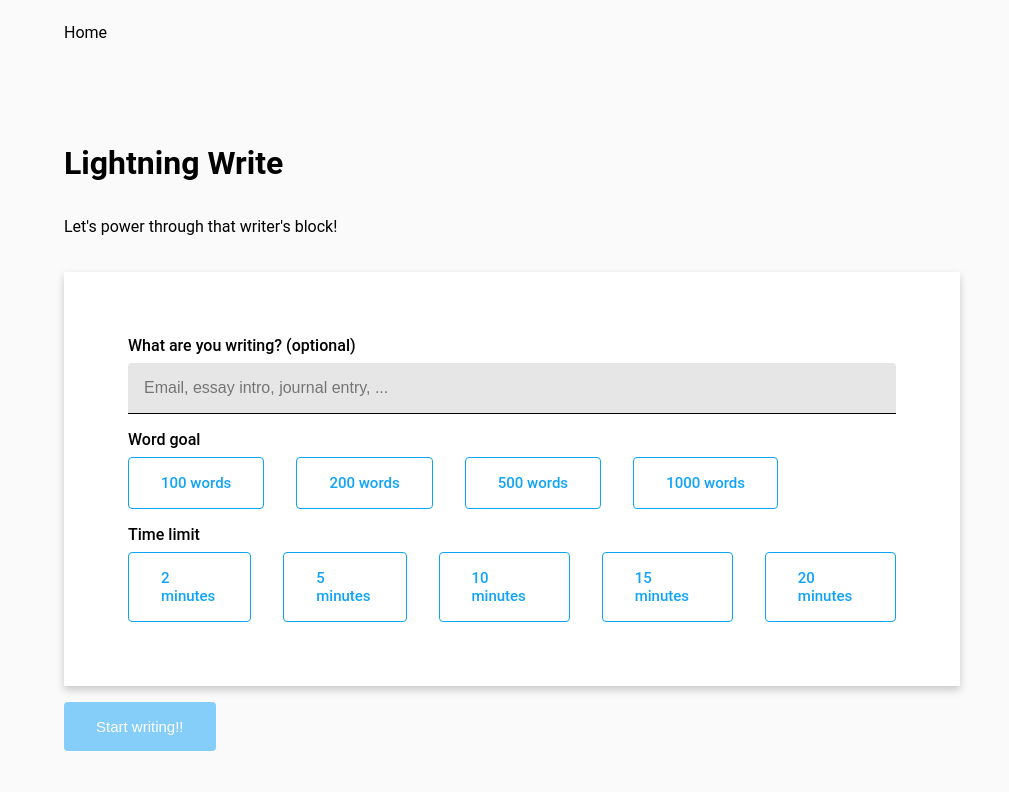
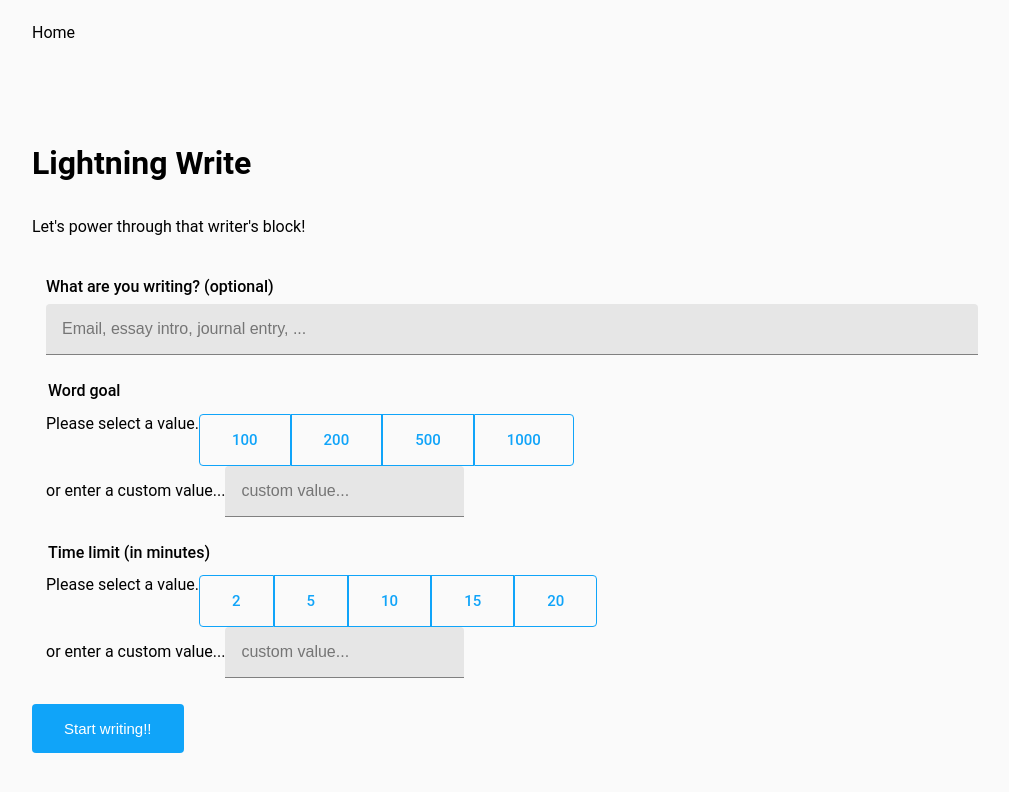
Before and after one commit to rxnaij/Lightning-Write-NEO, a React (Create React App) app: page /setup in a window 1280 px wide. Shown: the top 792 px of the page, without its empty margins (128-1137 px from the left). Built offline with nearby package versions, Linux system fonts and the light colour scheme.

Commit message:
update radio button group styles

```diff
--- a/package.json
+++ b/package.json
@@ -9,6 +9,7 @@
     "@testing-library/jest-dom": "^4.2.4",
     "@testing-library/react": "^9.3.2",
     "@testing-library/user-event": "^7.1.2",
+    "@types/react": "^16.9.48",
     "@types/react-router": "^5.1.8",
     "@types/react-router-dom": "^5.1.5",
     "classnames": "^2.2.6",
--- a/src/components/radio-button-group/RadioButtonGroup.js
+++ b/src/components/radio-button-group/RadioButtonGroup.js
@@ -1,36 +1,44 @@
 "use strict";
-/*
+/**
 * A group of radio checkboxes represented as buttons.
 * Will automatically handle event changes when a radio button is selected.
 *
 * Props: (* means required)
-* name*: string, name of group for HTML purposes.
+* @prop name*: string           name of group for HTML purposes.
 *      Precondition: must be HTML-valid (i.e. no whitespace)
-* unitName: string, name of unit of values to be displayed
-* label: string, text to appear on form label
-* values*: array, values to be supplied to input group
-* eventHandler: function, event handler to be run on radio selection.
+* @prop unitName: string        name of unit of values to be displayed
+* @prop label: string           text to appear on form label
+* @prop values*: array          values to be supplied to input group
+* @prop eventHandler            function, event handler to be run on radio selection.
 *       In the context of the parent component, this usually means
 *       updating a state value when a radio button is selected.
 */
 exports.__esModule = true;
 var React = require("react");
+var RadioButton_1 = require("./radio-button/RadioButton");
 require("./RadioButtonGroup.scss");
+/**
+ *
+ * @todo fully build out "custom" option in radio buttons
+ * @todo create radio button component
+ * @todo consider turning the div .input-container into a <fieldset>
+ *
+ */
 var RadioButtonGroup = function (_a) {
-    var name = _a.name, unitName = _a.unitName, label = _a.label, values = _a.values, handleChange = _a.handleChange;
+    var name = _a.name, label = _a.label, values = _a.values, handleChange = _a.handleChange;
     // @state active: the ID attribute of the currently active radio button
     var _b = React.useState(''), active = _b[0], setActive = _b[1];
     var formId = name + "-form";
-    return (React.createElement("div", { className: "input-container" },
-        React.createElement("label", { className: "input-label", htmlFor: formId, form: formId }, label),
-        React.createElement("form", { className: "linear-group", id: formId, name: formId }, values.map(function (val) {
+    return (React.createElement("fieldset", { className: "radio-button-group", id: formId, name: formId },
+        React.createElement("legend", { className: "input-label" }, label),
+        !active &&
+            React.createElement("div", null, "Please select a value."),
+        values.map(function (val) {
             var inputId = name + "-radio__" + val;
-            return (React.createElement("div", { key: inputId },
-                React.createElement("input", { type: "radio", className: "radio-button-input--neutralize", name: name, id: inputId, value: val, onChange: function (e) { return handleChange(e.target.value); } }),
-                React.createElement("label", { className: "button button--outline " + (active === inputId ? 'button--outline--activated' : ''), htmlFor: inputId, onClick: function () { return setActive(inputId); } /* When current radio button is selected, sets it as the active one */ },
-                    val,
-                    " ",
-                    unitName)));
-        }))));
+            return (React.createElement(RadioButton_1["default"], { key: inputId, name: name, id: inputId, value: val, handleChange: handleChange, isActive: active, setActive: function () { return setActive(inputId); } }));
+        }),
+        React.createElement("div", null,
+            React.createElement("label", { htmlFor: formId + '-custom-value-input' }, "or enter a custom value..."),
+            React.createElement("input", { id: formId + '-custom-value-input', type: "text", className: "text-input", placeholder: "custom value..." }))));
 };
 exports["default"] = RadioButtonGroup;
--- a/src/components/radio-button-group/RadioButtonGroup.scss
+++ b/src/components/radio-button-group/RadioButtonGroup.scss
@@ -1,3 +1,8 @@
+fieldset {
+  border: none;
+  padding: none;
+}
+
 /* Class for radio <input> elements represented as buttons.
  * Use case: Neutralizes styles for radio checkbox <input>
  *           since they're displayed as buttons with the accompanying <label>.
@@ -8,3 +13,44 @@
    }
 
   }
+
+  /* Contains a group of button or button-like elements.
+ * Use case:
+*/
+.button-group, .radio-button-group, .linear-group {
+  display: inline-flex;
+  flex-wrap: wrap;
+  flex-direction: row;
+
+  @media only screen and (max-width: 480px) {
+    &>*:not(:last-child) {
+      margin-bottom: 1rem;
+   }
+  }
+
+  *:not(:last-child) {
+    margin-right: 0rem;
+  }
+
+  &--vertical {
+    flex-direction: column;
+    &>*:not(:last-child) {
+       margin-bottom: 1rem;
+    }
+  }
+
+}
+
+.radio-button-group {
+  & .button {
+    border-radius: 0%;
+    &:first-of-type {
+      border-top-left-radius: 4px;
+      border-bottom-left-radius: 4px;
+    }
+    &:last-of-type {
+      border-top-right-radius: 4px;
+      border-bottom-right-radius: 4px;
+    }
+  }
+}
--- /dev/null
+++ b/src/components/radio-button-group/radio-button/RadioButton.js
@@ -0,0 +1,10 @@
+"use strict";
+exports.__esModule = true;
+var React = require("react");
+var RadioButton = function (_a) {
+    var name = _a.name, id = _a.id, value = _a.value, handleChange = _a.handleChange, isActive = _a.isActive, setActive = _a.setActive;
+    return (React.createElement(React.Fragment, null,
+        React.createElement("input", { type: "radio", className: "radio-button-input--neutralize", name: name, id: id, value: value, onChange: function (e) { return handleChange(e.currentTarget.value); }, required: true }),
+        React.createElement("label", { className: "button button--outline " + (isActive === id ? 'button--outline--activated' : ''), htmlFor: id, onClick: function () { return setActive(id); } /* When current radio button is selected, sets it as the active one */ }, value)));
+};
+exports["default"] = RadioButton;
--- /dev/null
+++ b/src/components/radio-button-group/radio-button/RadioButton.tsx
@@ -0,0 +1,35 @@
+import * as React from 'react'
+
+interface RadioButtonProps {
+    name: string,
+    id: string,
+    value: number,
+    handleChange: (value: string) => void, // function that controls value in parent element.
+    isActive: string,
+    setActive: (id: string) => void
+}
+
+const RadioButton: React.FC<RadioButtonProps> = ({ name, id, value, handleChange, isActive, setActive }: RadioButtonProps) => {
+    return(
+        <>
+            <input type="radio"
+                className="radio-button-input--neutralize"
+                name={name}
+                id={id}
+                value={value}
+                onChange={(e: React.FormEvent<HTMLInputElement>) => handleChange(e.currentTarget.value) }
+                required
+            />
+            <label
+                className={`button button--outline ${isActive === id ? 'button--outline--activated' : ''}`}
+                htmlFor={id}
+                onClick={() => setActive(id) /* When current radio button is selected, sets it as the active one */}
+            >
+                {value}
+            </label>
+
+        </>
+    )
+}
+
+export default RadioButton
--- a/src/global.scss
+++ b/src/global.scss
@@ -3,6 +3,7 @@
  *
  * Table of contents:
  *
+ * Utilities
  * Typography
  * Page layout
  * Links and buttons
@@ -18,6 +19,62 @@ html, * {
   box-sizing: border-box;
 }
 
+/* ----- Utilities -----*/
+/* Display tools */
+
+/* Set element display attribute */
+.display-block {
+  display: block;
+}
+
+.display-inline-block {
+  display: inline-block;
+}
+
+.display-flex {
+  display: flex;
+}
+
+
+/* Alignment tools */
+
+/* Set flex-direction to column
+ * Use case: page sections that move vertically
+ */
+
+.flex-column {
+   flex-direction: column;
+}
+
+.flex-row {
+  flex-direction: row;
+}
+
+/* Align self at end
+ * Use case: self-alignment (in a flexbox container, usually a page section)
+ */
+.align-end {
+  align-self: flex-end;
+}
+
+.align-center {
+  align-self: center;
+}
+
+.align-stretch {
+  align-self: stretch;
+}
+
+/* Decorative seperator */
+.section-divider {
+  border-top: 1px solid gray;
+  padding-bottom: 2rem;
+}
+
+/* Max-width */
+.mw-100 {
+  min-width: 100%;
+}
 
 
 /* ----- Typography ----- */
@@ -52,8 +109,13 @@ p {
 /* ----- Page layout ----- */
 
 .App {
-  max-width: 70vw;
+  max-width: 960px;
   margin: 0 auto;
+
+  @media only screen and (max-width: 480px) {
+    margin: 0 1rem;
+  }
+
   display: flex;
   flex-direction: column;
 }
@@ -121,57 +183,6 @@ p {
   }
 }
 
-/* Display tools */
-
-/* Set element display attribute */
-.display-block {
-  display: block;
-}
-
-.display-inline-block {
-  display: inline-block;
-}
-
-.display-flex {
-  display: flex;
-}
-
-
-/* Alignment tools */
-
-/* Set flex-direction to column
- * Use case: page sections that move vertically
- */
-
-.flex-column {
-   flex-direction: column;
-}
-
-.flex-row {
-  flex-direction: row;
-}
-
-/* Align self at end
- * Use case: self-alignment (in a flexbox container, usually a page section)
- */
-.align-end {
-  align-self: flex-end;
-}
-
-.align-center {
-  align-self: center;
-}
-
-.align-stretch {
-  align-self: stretch;
-}
-
-/* Decorative seperator */
-.section-divider {
-  border-top: 1px solid gray;
-  padding-bottom: 2rem;
-}
-
 
 
 /* ----- Links and buttons ----- */
@@ -193,29 +204,7 @@ a {
   // to group labels and input elements
 }
 
-/* Contains a group of button or button-like elements.
- * Use case:
-*/
-.button-group, .radio-button-group, .linear-group {
-  display: flex;
-  flex-direction: row;
 
-  @media only screen and (max-width: 480px) {
-    flex-direction: column;
-  }
-
-  *:not(:last-child) {
-    margin-right: 2rem;
-  }
-
-  &--vertical {
-    flex-direction: column;
-    *:not(:last-child) {
-       margin-bottom: 1rem;
-    }
-  }
-
-}
 
 
 
@@ -254,12 +243,12 @@ a {
 
   // Internal block spacing
   padding: 1rem;
-  min-width: 100%;
+  // min-width: 100%;
 
   // Block decoration
   background-color: hsla(0, 0%, 90%, 1);
   border: none;
-  border-bottom: 1px solid black;
+  border-bottom: 1px solid gray;
   border-radius: 4px;
   border-bottom-left-radius: 0;
   border-bottom-right-radius: 0;
@@ -267,8 +256,15 @@ a {
   // Typography
   font-size: 1rem;
 
+  transition: background-color 0.2s ease-out;
+
   &:hover, &:active {
     background-color: hsla(0, 0%, 85%, 1);
+  }
+
+  &:focus {
+    border-bottom: 2px solid blue;
+    outline: none;
   }
 }
 
--- a/src/screens/Setup.js
+++ b/src/screens/Setup.js
@@ -1,18 +1,24 @@
 // Import React packages
-import React from 'react'
+import React, { useEffect } from 'react'
 import { Link } from 'react-router-dom'
 
 // Import styles
 import './Setup.scss'
 
 // import custom components and functions
-import { calculateTimeRemaining } from '../functions/calculateTimeRemaining'
 import RadioButtonGroup from '../components/radio-button-group/RadioButtonGroup'
 import Button from '../components/button/button'
 // import NavButton from '../components/NavButton/NavButton'
 
 
 const Setup = props => {
+
+    const { timeLimit, setTimeElapsed, setTitle } = props
+
+    // Resets the timeElapsed countdown to 0 when the timeLimit is set
+    useEffect(() => {
+        setTimeElapsed(0)
+    }, [timeLimit, setTimeElapsed])
 
     return(
         <div className="App Setup">
@@ -25,14 +31,21 @@ const Setup = props => {
                 <h1>Lightning Write</h1>
                 <p>Let's power through that writer's block!</p>
             </div>
-            <div className="page-section card">
-                <div className="input-container align-stretch">
+            <form className="page-section" onSubmit={e => e.preventDefault()}>
+                <fieldset className="input-container align-stretch">
                     <label className="input-label" htmlFor="title-entry">What are you writing? (optional)</label>
-                    <input type="text" className="text-input" name="title" id="title-entry" placeholder="Email, essay intro, journal entry, ..." value={props.title} onChange={e => { props.setTitle(e.target.value) }} />
-                </div>
+                    <input
+                        type="text"
+                        className="text-input mw-100"
+                        name="title"
+                        id="title-entry"
+                        placeholder="Email, essay intro, journal entry, ..."
+                        value={props.title}
+                        onChange={e => setTitle(e.target.value)}
+                    />
+                </fieldset>
                 <RadioButtonGroup
                     name="word-limit"
-                    unitName="words"
                     label="Word goal"
                     values={[100, 200, 500, 1000]}
                     handleChange={val => {
@@ -42,8 +55,7 @@ const Setup = props => {
                 />
                 <RadioButtonGroup
                     name="time-limit"
-                    unitName="minutes"
-                    label="Time limit"
+                    label="Time limit (in minutes)"
                     values={[2, 5, 10, 15, 20]}
                     handleChange={val => {
                         const x = parseInt(val) * 1000 * 60 // Parse to number, then apply an additional conversion
@@ -51,19 +63,14 @@ const Setup = props => {
                         props.setTimeLimit(x)
                     }}
                 />
-            </div>
-            <div className="page-section">
-                <Link to="/writing" onClick={event => {
-                    if (!(props.timeLimit && props.wordLimit))
-                        event.preventDefault()
-                }}>
+                <Link to="/writing">
                     <Button
-                        enableConditions={[props.timeLimit, props.wordLimit]}
+
                     >
                         Start writing!!
                     </Button>
                 </Link>
-            </div>
+            </form>
 
         </div>
     )
```
Also changed, not shown: src/components/radio-button-group/RadioButtonGroup.tsx (+35 -27 lines), 1 other file (tests, documents, lock files or other folders).
